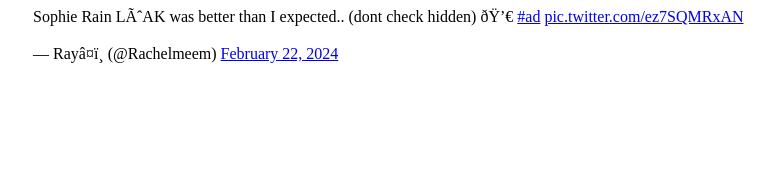
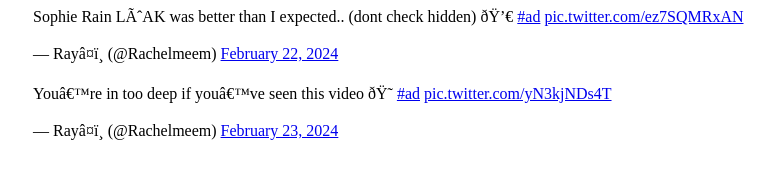
Before and after one commit to Calc2790/sus, a plain HTML site: page index.html in a window 1280 px wide. Shown: the whole page, without its empty margins (15-788 px from the left). Drawn offline with Linux system fonts and the light colour scheme.

Commit message:
Update index.html

```diff
--- a/index.html
+++ b/index.html
@@ -1 +1,3 @@
 <blockquote class="twitter-tweet" data-media-max-width="560"><p lang="en" dir="ltr">Sophie Rain LÈAK was better than I expected.. (dont check hidden) 💀 <a href="https://twitter.com/hashtag/ad?src=hash&amp;ref_src=twsrc%5Etfw">#ad</a> <a href="https://t.co/ez7SQMRxAN">pic.twitter.com/ez7SQMRxAN</a></p>&mdash; Ray❤️ (@Rachelmeem) <a href="https://twitter.com/Rachelmeem/status/1760689645661323506?ref_src=twsrc%5Etfw">February 22, 2024</a></blockquote> <script async src="https://platform.twitter.com/widgets.js" charset="utf-8"></script>
+
+<blockquote class="twitter-tweet" data-media-max-width="560"><p lang="en" dir="ltr">You’re in too deep if you’ve seen this video 😭 <a href="https://twitter.com/hashtag/ad?src=hash&amp;ref_src=twsrc%5Etfw">#ad</a> <a href="https://t.co/yN3kjNDs4T">pic.twitter.com/yN3kjNDs4T</a></p>&mdash; Ray❤️ (@Rachelmeem) <a href="https://twitter.com/Rachelmeem/status/1760853999215940037?ref_src=twsrc%5Etfw">February 23, 2024</a></blockquote> <script async src="https://platform.twitter.com/widgets.js" charset="utf-8"></script>
```
